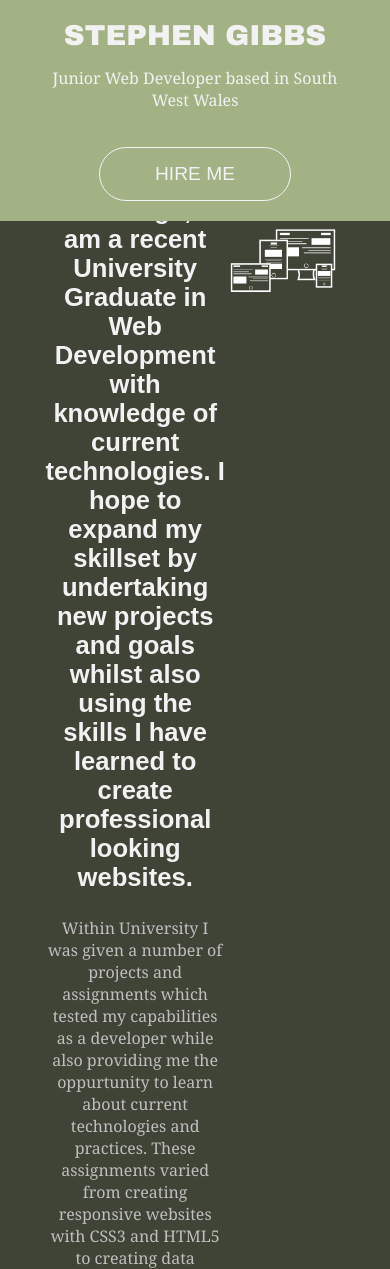
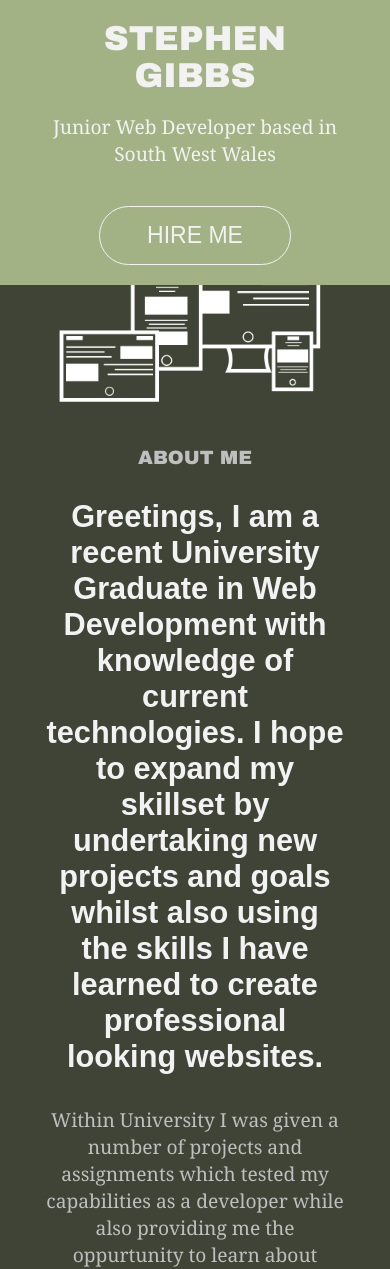
Before and after one commit to Taffro/Taffro.github.io, a PHP site: page / in a window 390 px wide. Shown: the top 1269 px of the page. Run offline with PHP 8.4, Linux system fonts and the light colour scheme.

Commit message:
learning about font sizes (0.1)

```diff
--- a/CSS/application.css
+++ b/CSS/application.css
@@ -323,6 +323,13 @@
 /* Always keep at the end to avoid code
    overlap */
 
+@media only screen and (max-width: 400px) {
+    body {
+    	font-size:90%;
+    }
+
+}
+
 @media screen and (max-width: 991px) {
 	 .header .hireBtn {
     	float: none;
@@ -334,6 +341,14 @@
     	width: 100%;
     }
     .column2 {
+    	text-align: center;
+    	width: 100%;
+    }
+    .column1-main {
+    	text-align: center;
+    	width: 100%;
+    }
+    .column2-main {
     	text-align: center;
     	width: 100%;
     }
@@ -379,6 +394,13 @@
 
 @media (max-width: 991px) {
     body {
-        text-align: center
+        text-align: center;
     }
 }
+
+@media only screen and (max-width: 1100px) {
+    body
+    {
+    	font-size:120%;
+    }
+}
```
